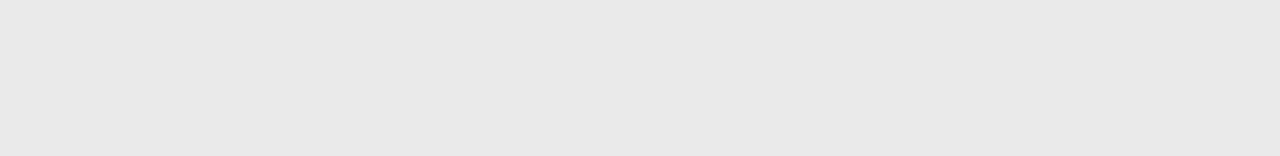
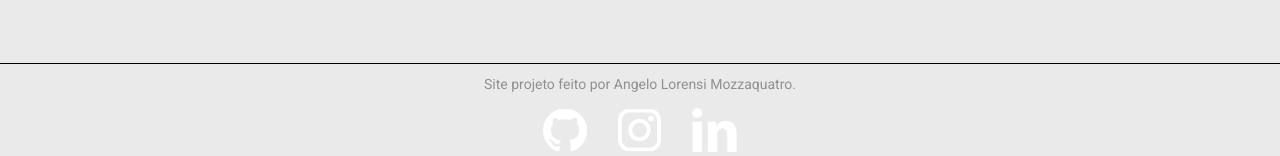
Before and after one commit to angelolorensi/projeto-loja-sma, an Angular app: page /conta-usuario in a window 1280 px wide. Shown: the part 1119-1275 px from the top of the page. Before the commit the page ends 1118 px from the top, so only its background shows below. Built offline with nearby package versions, Linux system fonts and the light colour scheme.

Commit message:
adicionando o footer nas paginas

```diff
--- a/src/app/pages/conta-usuario/conta-usuario.component.css
+++ b/src/app/pages/conta-usuario/conta-usuario.component.css
@@ -39,6 +39,7 @@
 }
 
 .tabela-pedido{
+  background-color: rgb(195, 195, 195);
   display: flex;
   justify-content: space-around;
   align-items: center;
@@ -104,6 +105,27 @@
   font-weight: 500;
 }
 
+.footer{
+  border-top: 1px solid ;
+  margin-top: 40px;
+}
+
+.footer-titulo{
+  display: flex;
+  justify-content: center;
+  margin-top: 10px;
+  color: #909090;
+}
+
+.footer-icones{
+  display: flex;
+  justify-content: center;
+  align-items: center;
+  gap: 30px;
+  border-bottom: 30px;
+}
+
+
 @media(max-width:1350px) {
   .tabela-pedido{
     margin: 5%;
@@ -163,8 +185,6 @@
     height: 250px ;
   }
 
-
-
   .nome-usuario{
     font-size: 35px;
     opacity: 1;
@@ -186,7 +206,7 @@
 
 @media (max-width:500px) {
   .usuario{
-    background-size: 300px;
+    background-size: 360px;
   }
 
   .informacoes-usuario{
@@ -209,4 +229,8 @@
   .tabela-pedido{
     flex-direction: column;
   }
+
+  .botao-acompanhar-pedido{
+    margin-bottom: 30px;
+  }
 }
--- a/src/app/pages/conta-usuario/conta-usuario.component.html
+++ b/src/app/pages/conta-usuario/conta-usuario.component.html
@@ -54,3 +54,17 @@
     </div>
   </div>
 </div>
+
+<footer class="footer">
+  <div class="footer-titulo">
+    <p class="footer-titulo-texto">
+      Site projeto feito por Angelo Lorensi Mozzaquatro.
+    </p>
+  </div>
+
+  <div class= "footer-icones">
+    <a href="https://github.com/angelolorensi"><img src="/assets/img/footer-icones/logo_github.svg"></a>
+    <a href="https://www.instagram.com/angelo_lorensi/" class="mx-sm-3"><img src="assets/img/footer-icones/logo_instagram.svg"></a>
+    <a href="https://www.linkedin.com/in/angelo-lorensi-52745a20b/"><img src="/assets/img/footer-icones/logo_linkedin.svg"></a>
+  </div>
+</footer>
--- a/src/app/pages/pagina-produto/pagina-produto.component.css
+++ b/src/app/pages/pagina-produto/pagina-produto.component.css
@@ -73,6 +73,27 @@
   opacity: 1;
 }
 
+.footer{
+  border-top: 1px solid ;
+  margin-top: 40px;
+}
+
+.footer-titulo{
+  display: flex;
+  justify-content: center;
+  margin-top: 10px;
+  color: #909090;
+}
+
+.footer-icones{
+  display: flex;
+  justify-content: center;
+  align-items: center;
+  gap: 30px;
+  border-bottom: 30px;
+}
+
+
 @media (max-width: 900px) {
   .imagem{
     display: none;
--- a/src/app/pages/pagina-produto/pagina-produto.component.html
+++ b/src/app/pages/pagina-produto/pagina-produto.component.html
@@ -18,3 +18,17 @@
   <div class="preco">{{camiseta.preco | currency:'R$'}}</div>
   <button class="botao-comprar" mat-raised-button>COMPRAR</button>
 </div>
+
+<footer class="footer">
+  <div class="footer-titulo">
+    <p class="footer-titulo-texto">
+      Site projeto feito por Angelo Lorensi Mozzaquatro.
+    </p>
+  </div>
+
+  <div class= "footer-icones">
+    <a href="https://github.com/angelolorensi"><img src="/assets/img/footer-icones/logo_github.svg"></a>
+    <a href="https://www.instagram.com/angelo_lorensi/" class="mx-sm-3"><img src="assets/img/footer-icones/logo_instagram.svg"></a>
+    <a href="https://www.linkedin.com/in/angelo-lorensi-52745a20b/"><img src="/assets/img/footer-icones/logo_linkedin.svg"></a>
+  </div>
+</footer>
```
